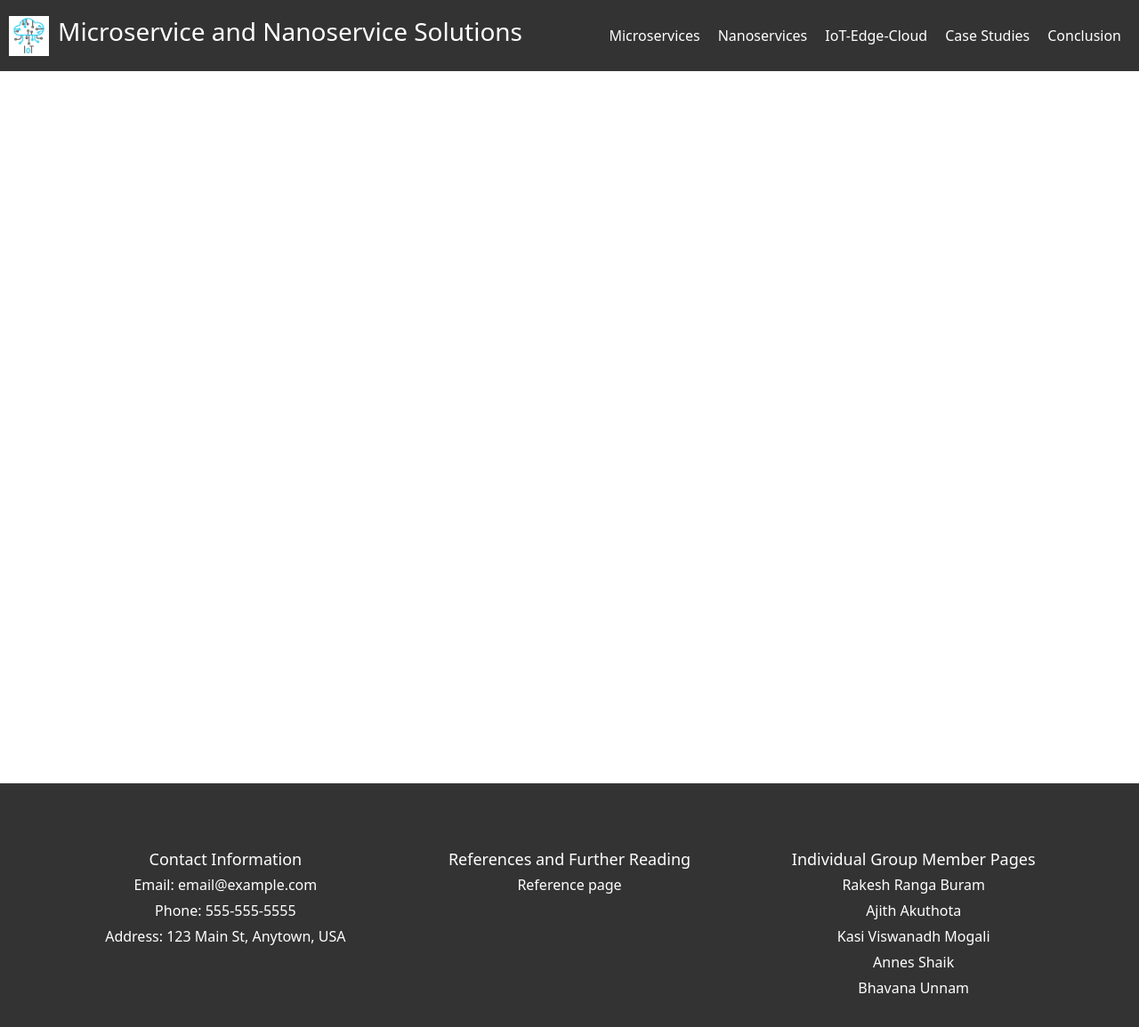
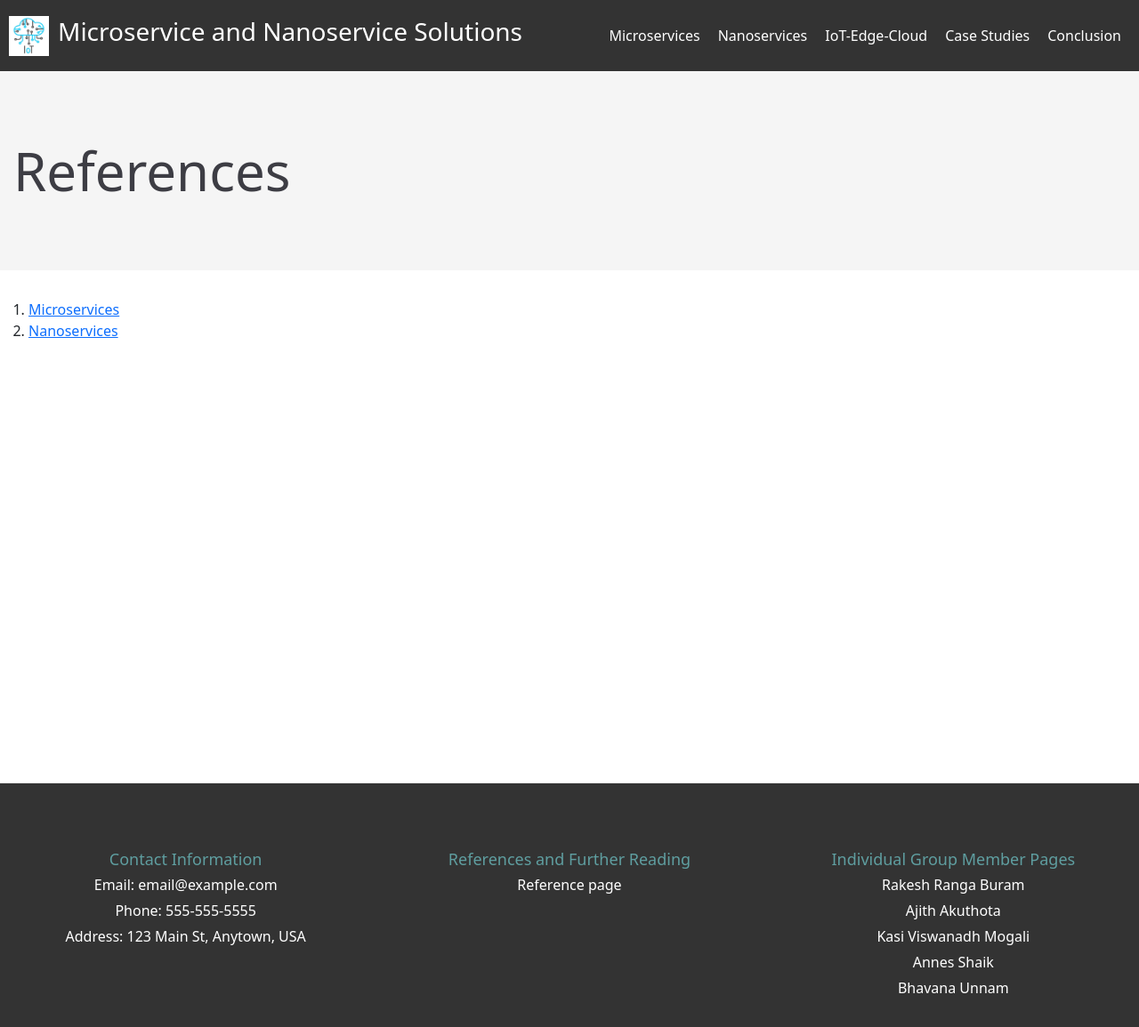
Before and after one commit to Rakesh-Ranga-Buram/web-tech-final-project, a React (Create React App) app: page /references in a window 1280 px wide. Shown: the whole page at 89% size. Built offline with nearby package versions, Linux system fonts and the light colour scheme.

Commit message:
references

```diff
--- a/src/App.css
+++ b/src/App.css
@@ -1,4 +1,3 @@
-/* src/App.css */
 html,
 body {
   height: 100%;
@@ -12,7 +11,7 @@ body {
   min-height: 100%;
 }
 
-.container {
+.body_container {
   padding-right: 15px;
   padding-left: 15px;
   margin-left: auto;
@@ -21,26 +20,26 @@ body {
 }
 
 @media (min-width: 1200px) {
-  .container {
+  .body_container {
     width: 100%;
     max-width: 1600px;
   }
 }
 
 @media (min-width: 992px) {
-  .container {
+  .body_container {
     width: 970px;
   }
 }
 
 @media (min-width: 768px) {
-  .container {
+  .body_container {
     width: 100%;
   }
 }
 
 @media (max-width: 767px) {
-  .container {
+  .body_container {
     width: 100%;
   }
 }
@@ -48,3 +47,44 @@ body {
 main {
   height: 100vh;
 }
+
+.common-page-header {
+  height: 224px;
+  background: #f5f5f5;
+  display: flex;
+  align-items: center;
+  margin-bottom: 32px;
+}
+
+@media (max-width: 767px) {
+  .common-page-header {
+    height: 124px;
+  }
+}
+
+@media (max-width: 991px) {
+  .common-page-header {
+    height: 150px;
+  }
+}
+
+.head_page {
+  font-size: 60px;
+  font-weight: 300;
+  color: #3d3d44;
+  line-height: 1.1;
+  margin: 0;
+}
+
+@media (max-width: 767px) {
+  .head_page {
+    font-size: 32px;
+    line-height: 32px;
+  }
+}
+
+@media (max-width: 992px) {
+  .head_page {
+    font-size: 44px;
+  }
+}
--- a/src/App.js
+++ b/src/App.js
@@ -9,13 +9,15 @@ import { Nanoservices } from "./pages/Nanoservices";
 import { IotEdgeCloud } from "./pages/IotEdgeCloud";
 import { CaseStudies } from "./pages/CaseStudies";
 import { Conclusion } from "./pages/Conclusion";
+import { References } from "./pages/References";
+import ScrollToTop from "./components/ScrollToTop";
 
 function App() {
   return (
     <div id="root">
+      <ScrollToTop />
       <Header />
       <main>
-        <div className="container">
         <Routes>
           <Route path="/" element={<Home />} />
           <Route path="/microservices" element={<Microservices />} />
@@ -23,8 +25,8 @@ function App() {
           <Route path="/iot-edge-cloud" element={<IotEdgeCloud />} />
           <Route path="/case-studies" element={<CaseStudies />} />
           <Route path="/conclusion" element={<Conclusion />} />
+          <Route path="/references" element={<References />} />
         </Routes>
-        </div>
       </main>
       <Footer />
     </div>
--- a/src/components/Footer/Footer.css
+++ b/src/components/Footer/Footer.css
@@ -91,3 +91,7 @@
     font-size: 16px;
   }
 }
+
+.footer h5 {
+  color: cadetblue;
+}
--- a/src/components/Footer/Footer.js
+++ b/src/components/Footer/Footer.js
@@ -1,10 +1,11 @@
 import React from "react";
 import "./Footer.css";
+import { Link } from "react-router-dom";
 
 const Footer = () => {
   return (
     <footer className="footer">
-      <div className="container">
+      <div className="body_container">
         <div className="row">
           <div className="col-md-4">
             <h5>Contact Information</h5>
@@ -20,7 +21,7 @@ const Footer = () => {
             <h5>References and Further Reading</h5>
             <ul>
               <li>
-                <a href="#">Reference page</a>
+                <Link to="/references">Reference page</Link>
               </li>
             </ul>
           </div>
--- /dev/null
+++ b/src/components/Reference/Reference.js
@@ -0,0 +1,39 @@
+import React from "react";
+import "./Reference.css";
+import { Link } from "react-router-dom";
+
+function Reference() {
+  const referencesData = [
+    {
+      title: "Microservices",
+      path: "/microservices",
+    },
+    {
+      title: "Nanoservices",
+      path: "/nanoservices",
+    },
+  ];
+
+  return (
+    <>
+      <div class="common-page-header">
+        <div class="body_container ">
+          <h1 className="head_page">References</h1>
+        </div>
+      </div>
+      <div className="references">
+        <ol className="references-list">
+          {referencesData.map((reference, index) => (
+            <li key={index}>
+              <Link to={reference.path} target="_blank">
+                {reference.title}
+              </Link>
+            </li>
+          ))}
+        </ol>
+      </div>
+    </>
+  );
+}
+
+export default Reference;
--- /dev/null
+++ b/src/components/ScrollToTop.js
@@ -0,0 +1,12 @@
+import { useEffect } from "react";
+import { useLocation } from "react-router-dom";
+
+const ScrollToTop = () => {
+  const { pathname } = useLocation();
+
+  useEffect(() => {
+    window.scrollTo(0, 0);
+  }, [pathname]);
+};
+
+export default ScrollToTop;
--- /dev/null
+++ b/src/pages/References.js
@@ -0,0 +1,5 @@
+import Reference from "../components/Reference/Reference";
+
+export function References() {
+  return <Reference />;
+}
```
Also changed, not shown: src/components/Reference/Reference.css (added). Lines whose indentation alone changed are shown as unchanged.
